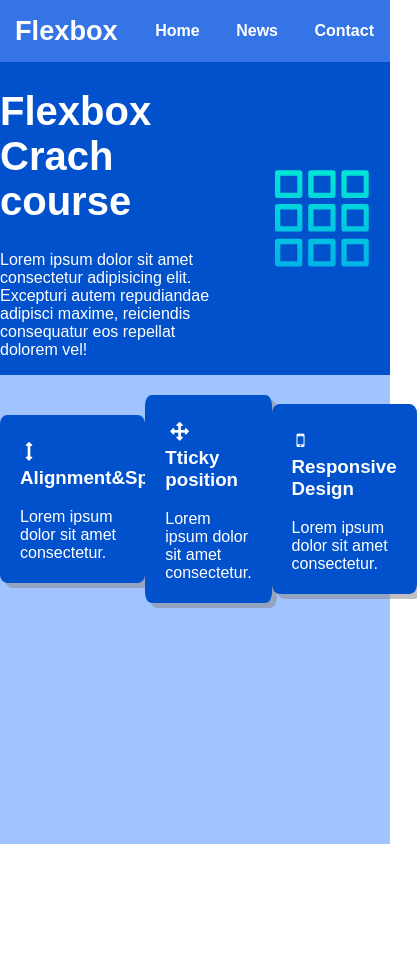
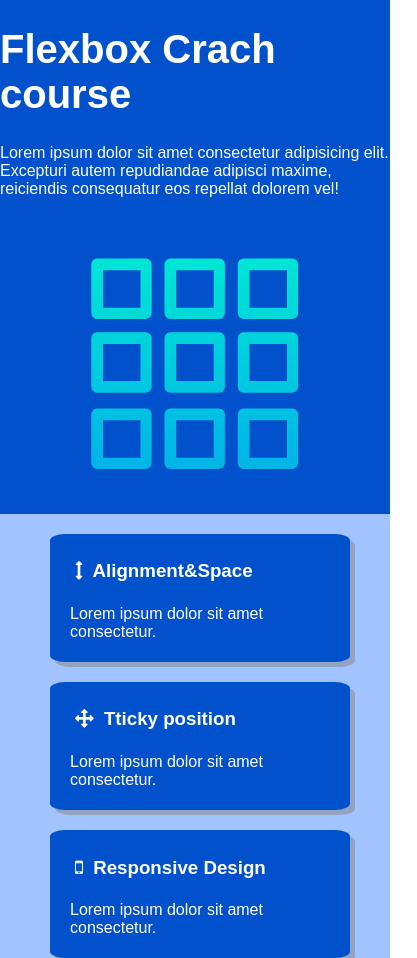
Before and after one commit to Aya-kaddoura/FlexBox-Project, a plain HTML site: page index.html in a window 390 px wide. Shown: the whole page, 417 px wide, since content can reach past the window. Before the commit the page ends 844 px from the top, so only its background shows below. Drawn offline with Linux system fonts and the light colour scheme.

Commit message:
responsive finished

```diff
--- a/style.css
+++ b/style.css
@@ -54,13 +54,13 @@ li a:hover:not(.active) {
 
 }
 .text{
-    width: 60%;
+    max-width: 600px;
 }
 .text h1{
     font-size: 2.5rem;
 }
 .with-image img{
-    width: 35%;
+    max-width: 300px;
 }
 
 .list{
@@ -69,8 +69,9 @@ li a:hover:not(.active) {
 }
 
 .list section{
+    box-sizing: border-box;
     color:white;
-    width: 27%;
+    max-width: 300px;
     background-color: #0151CC;
     margin-top: 20px;
     padding: 5px 20px;
@@ -81,6 +82,15 @@ li a:hover:not(.active) {
     margin: 5px;
 }
 
-@media screen and (max-width=730) {
-
+@media only screen and (max-width: 960px) {
+    .container:not(.navbar .container){
+        flex-wrap: wrap;
+        justify-content: center;
+    }
+    .navbar ul{
+        display: none;
+    }
+    .list section{
+        margin-left: 10px;
+    }
 }
```
